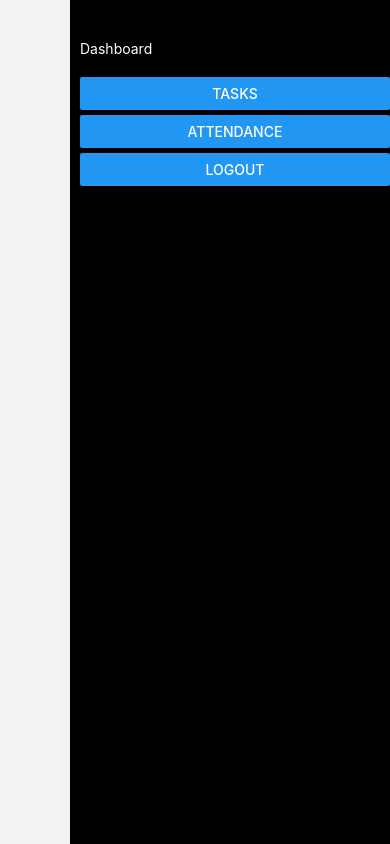
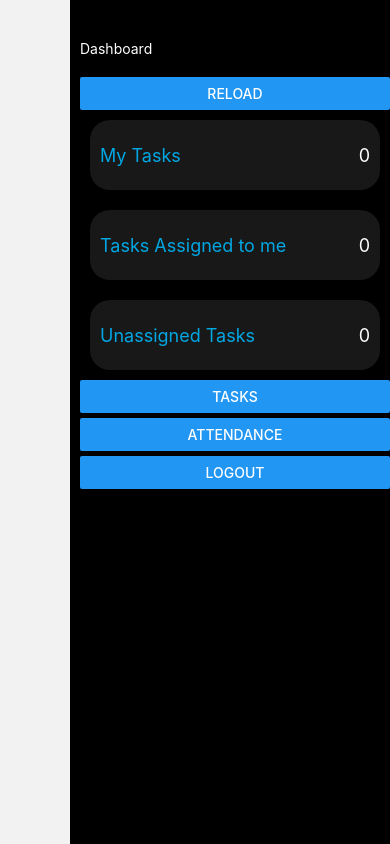
Before and after one commit to prabalbhandari04/merak-app, a React Native app: screen /Dashboard in a window 390 px wide. Built offline with nearby package versions, Linux system fonts and the light colour scheme; what react-native-status-bar-height would draw is missing.

Commit message:
ooh... stuff in dashboard...

```diff
--- a/src/Redux/Actions/ordersActions.js
+++ b/src/Redux/Actions/ordersActions.js
@@ -60,6 +60,7 @@ export const loadOrders = () => {
 
 export const loadUnassigned = () => {
     return function (dispatch) {
+        console.log(headers)
         axios.get(`https://merak-test.onrender.com/inventory/order/?status=PENDING&assigned_status=false`, {headers: headers}).then((res) => {
             dispatch(getUnassigned(res.data));
         }).catch((err) => console.log(err));
--- a/src/Redux/Actions/userActions.js
+++ b/src/Redux/Actions/userActions.js
@@ -13,6 +13,7 @@ export const loginUsers = (credential) => {
         await axios.post(`https://merak-test.onrender.com/user/auth/login/`, credential).then(async (res) => {
             await AsyncStorage.setItem('access_token', res.data.access)
             await AsyncStorage.setItem('refresh_token', res.data.refresh)
+            console.log(res.data)
             dispatch(usersLogin(res.data));
         }).catch((err) => console.log(err));
     }
--- a/src/global/mystyle.js
+++ b/src/global/mystyle.js
@@ -115,6 +115,16 @@ content_view: {
 
   },
 
+  info_text: {
+   color: '#00A7E3',
+   fontSize: 18
+  },
+
+  the_info: {
+    color: colors.white,
+    fontSize: 18
+  },
+
 
   // Other Views
 
@@ -145,6 +155,17 @@ content_view: {
     flexDirection: 'row',
     justifyContent: 'space-between',
     padding: 20,
+  },
+
+  dash_info: {
+    flexDirection: 'row',
+    backgroundColor: '#181818',
+    margin: 10,
+    padding: 10,
+    height: 70,
+    justifyContent: 'space-between',
+    borderRadius: 20,
+    alignItems: 'center'
   },
 
 
--- a/src/screens/dashboard.js
+++ b/src/screens/dashboard.js
@@ -3,7 +3,13 @@ import { Text, View ,ScrollView, Button } from 'react-native'
 import AsyncStorage from '@react-native-async-storage/async-storage';
 import {styles} from '../global/mystyle'
 
+import {useSelector, useDispatch} from 'react-redux';
+import {loadUnassigned, loadPending, loadAccepted} from '../../src/Redux/Actions/ordersActions';
+
 const Dashboard = ({ navigation })=>{
+    const {accepted, pending, unassigned} = useSelector(state => state.data); //Redux State
+
+    const dispatch = useDispatch(); //Redux Dispatch
 
     const totasks = async()=>{
         navigation.navigate("Task",{state:1})
@@ -11,6 +17,12 @@ const Dashboard = ({ navigation })=>{
 
     const toattendance = async()=>{
         navigation.navigate("Attendance",{state:1})
+    }
+
+    const reload = ()=>{
+        dispatch(loadUnassigned());
+        dispatch(loadAccepted());
+        dispatch(loadPending());
     }
 
 
@@ -25,6 +37,24 @@ const Dashboard = ({ navigation })=>{
                   Dashboard
             </Text>
 
+            <Button title='reload' onPress={reload}></Button>
+
+            <View>
+                <View style={styles.dash_info}>
+                    <Text style={styles.info_text}>My Tasks</Text>
+                    <Text style={styles.the_info} >{accepted.length}</Text>
+                </View>
+                <View style={styles.dash_info}>
+                    <Text style={styles.info_text}>Tasks Assigned to me</Text>
+                    <Text style={styles.the_info}>{pending.length}</Text>
+                </View>
+                <View style={styles.dash_info}>
+                    <Text style={styles.info_text}>Unassigned Tasks</Text>
+                    <Text style={styles.the_info}>{unassigned.length}</Text>
+                </View>
+
+            </View>
+
             <Button title='Tasks' onPress={totasks} ></Button>
             <View style= {{height: 5}}></View>
             <Button title='Attendance' onPress={toattendance} ></Button>
```
